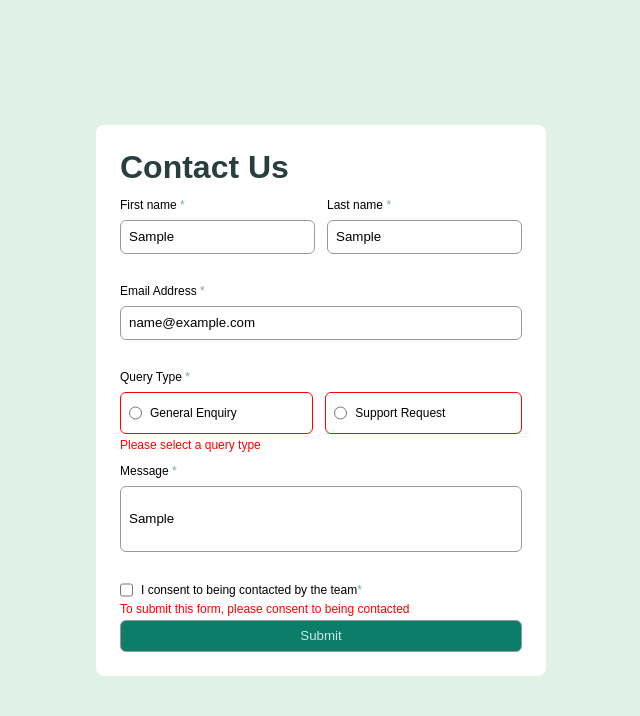
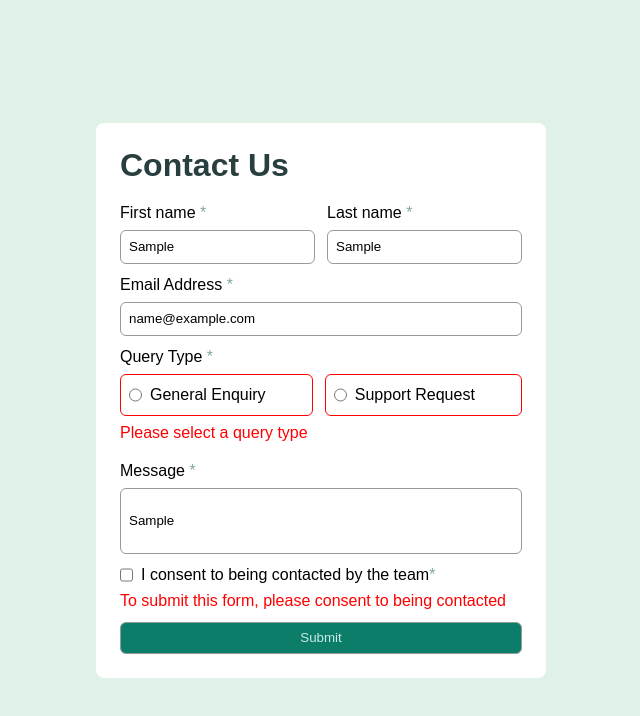
Before and after one commit to codingsparkles/cs-fm-github.io, a plain HTML site: page contact-form-main/index.html in a window 1280 px wide. Both pictures are taken after typing "Sample", "Sample", "name@example.com", "Sample" into the empty fields and a click on the button "Submit". Shown: the whole page, without its empty margins (319-959 px from the left). Drawn offline with Linux system fonts and the light colour scheme.

Commit message:
Contact form solution added

```diff
--- a/contact-form-main/index.html
+++ b/contact-form-main/index.html
@@ -23,24 +23,11 @@
     body {
       background: #E0F1E7;
       min-height: 100vh;
-      display: flex;
       justify-content: center;
       align-items: center;
-      flex-direction: column;
     }
 
-    form {
-      background: #FFFFFF;
-      padding: 1.5rem;
-      border-radius: .5rem;
-      gap: .25rem
-    }
-
-    h1 {
-      color: #293E3F;
-      margin-bottom: .5rem;
-    }
-
+    body,
     form,
     .form-group,
     .form-wrapper,
@@ -49,35 +36,47 @@
       flex-direction: column;
     }
 
+    form {
+      background: #FFFFFF;
+      padding: 1.5rem;
+      border-radius: .5rem;
+      gap: .75rem
+    }
+
+    h1 {
+      color: #293E3F;
+      margin-bottom: .5rem;
+    }
+
     .inner-form-group {
       column-gap: .5rem;
     }
 
     .name-group,
+    .query-type-group,
+    :is(.query-type-group, .concern-group) .inner-form-group {
+      flex-direction: row;
+      align-items: center;
+    }
+
+    .name-group,
     .query-type-group {
-      flex-direction: row;
       flex-wrap: wrap;
-      align-items: center;
       gap: .75rem;
     }
 
     .concern-group .inner-form-group {
-      flex-direction: row;
-      align-items: center;
       flex-wrap: nowrap;
     }
 
     .query-type-group .inner-form-group {
-      flex-direction: row;
-      align-items: center;
       border: 1px solid #959B99;
       border-radius: 6px;
       padding: .25rem .5rem;
       gap: .5rem
     }
 
-    .query-type-group .inner-form-group,
-    .name-group .inner-form-group {
+    :is(.query-type-group, .name-group) .inner-form-group {
       flex: auto;
     }
 
@@ -96,8 +95,7 @@
       outline: 1px solid #0C7D69;
     }
 
-    input[type='checkbox']:focus,
-    input[type='radio']:focus {
+    :is(input[type='checkbox'], input[type='radio'], button):focus {
       outline: none;
     }
 
@@ -112,7 +110,7 @@
     }
 
     label {
-      font-size: .75rem;
+      font-size: 1rem;
       margin-bottom: .5rem;
     }
 
@@ -140,12 +138,12 @@
     }
 
     .error {
-      visibility: hidden;
-      margin-top: .25rem;
+      display: none;
+      margin-top: .5rem;
     }
 
     .error-group .error {
-      visibility: visible;
+      display: block;
       color: red;
     }
 
@@ -180,7 +178,6 @@
       height: 16px;
       width: 16px;
     }
-  </style>
   </style>
 </head>
 
```
